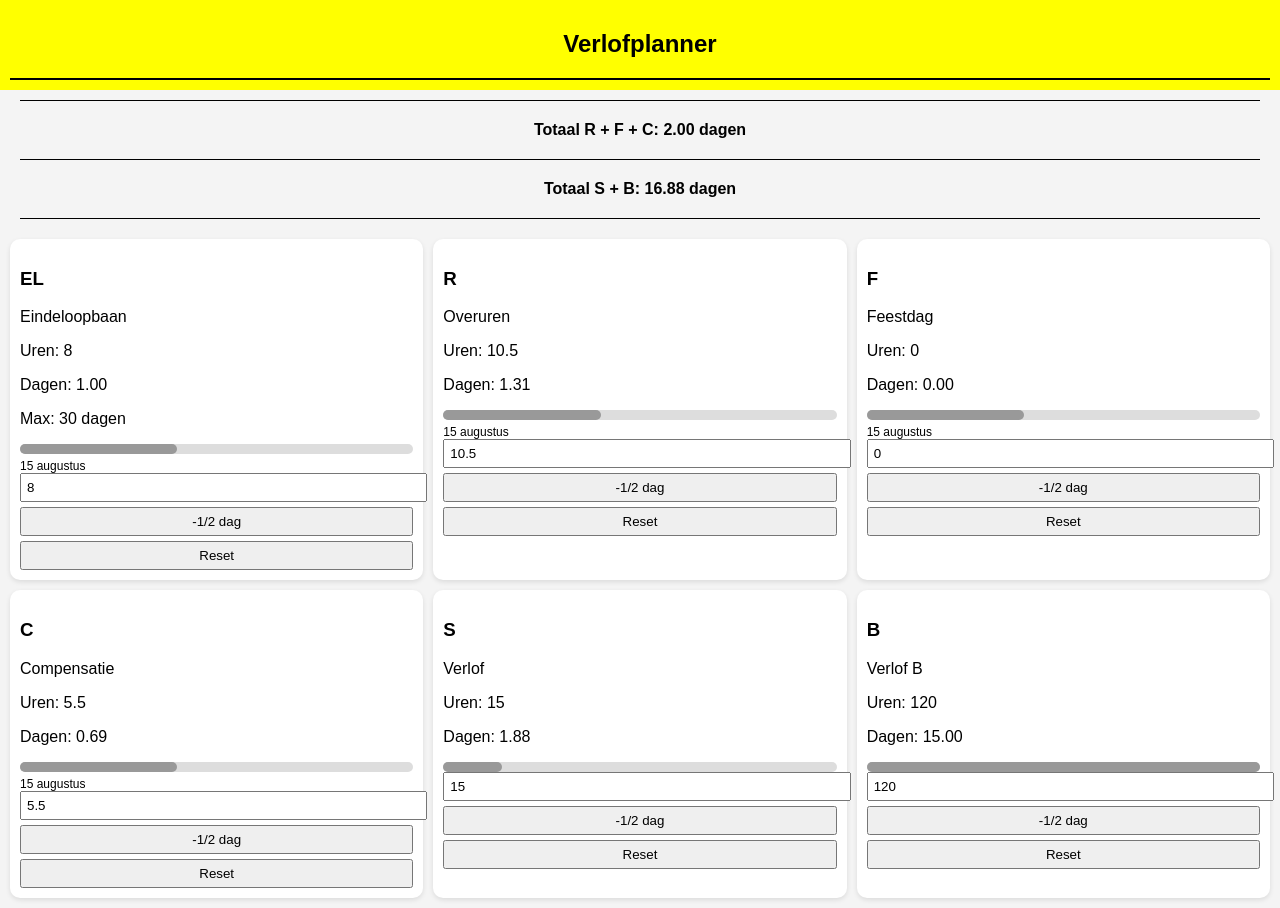
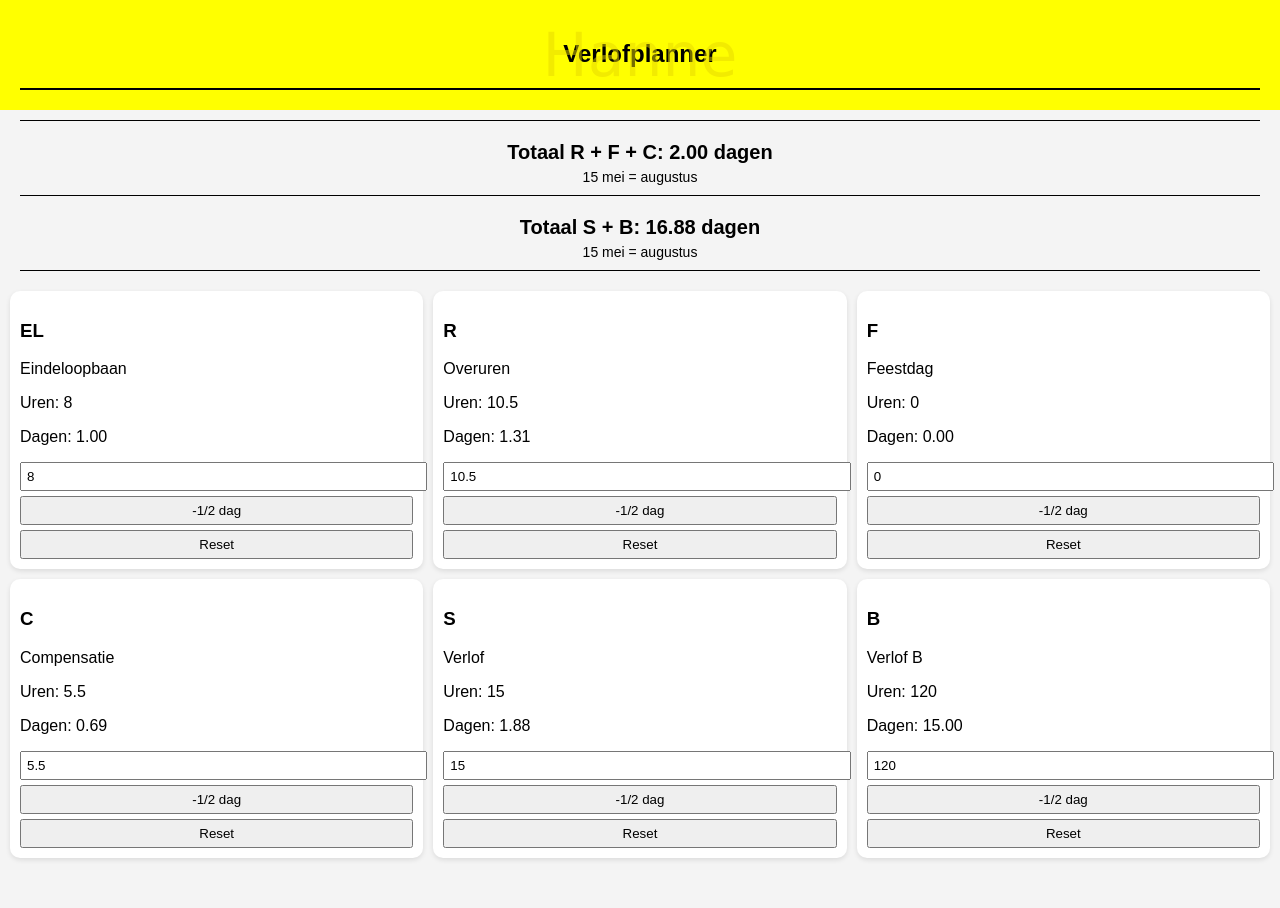
Before and after one commit to LamWM40/verlofplannerhanne, a plain HTML site: page index.html in a window 1280 px wide. After the commit the page ends 868 px from the top, so only its background shows below. Drawn offline with Linux system fonts and the light colour scheme.

Commit message:
Refactor index.html for better styling and summary
Updated styles and improved summary text in Verlofplanner.

```diff
--- a/index.html
+++ b/index.html
@@ -5,14 +5,32 @@
 <meta name="viewport" content="width=device-width, initial-scale=1.0">
 <title>Verlofplanner</title>
 <link rel="manifest" href="manifest.json">
+
 <style>
 body { font-family: Arial; margin:0; padding:0; background:#f4f4f4; }
 
+/* HEADER */
 header {
   background:yellow;
   color:black;
-  padding:10px;
+  padding:20px;
   text-align:center;
+  position:relative;
+  overflow:hidden;
+}
+
+/* achtergrond naam */
+header::after{
+  content:"Hanne";
+  position:absolute;
+  top:50%;
+  left:50%;
+  transform:translate(-50%, -50%);
+  font-size:60px;
+  font-family:cursive;
+  color:#e6d800; /* donkerder geel */
+  opacity:0.5;
+  pointer-events:none;
 }
 
 .header-line {
@@ -20,10 +38,19 @@ header {
   margin-top:10px;
 }
 
+/* SAMENVATTING */
 .summary {
   text-align:center;
   padding:10px;
   font-weight:bold;
+  font-size:20px; /* groter */
+}
+
+.summary-small {
+  text-align:center;
+  font-size:14px;
+  margin-top:-5px;
+  margin-bottom:10px;
 }
 
 .summary-line {
@@ -31,22 +58,28 @@ header {
   margin:10px 20px;
 }
 
-.container { display:grid; grid-template-columns: 1fr 1fr 1fr; gap:10px; padding:10px; }
+/* GRID */
+.container {
+  display:grid;
+  grid-template-columns: 1fr 1fr 1fr;
+  gap:10px;
+  padding:10px;
+}
 
-.card { background:#fff; padding:10px; border-radius:10px; box-shadow:0 2px 5px rgba(0,0,0,0.1);}
+.card {
+  background:#fff;
+  padding:10px;
+  border-radius:10px;
+  box-shadow:0 2px 5px rgba(0,0,0,0.1);
+}
 
 input { width:100%; padding:5px; }
-
-.progress { height:10px; background:#ddd; border-radius:5px; margin-top:5px; }
-
-.bar { height:10px; border-radius:5px; background:#999; } /* 🔧 geen groen meer */
-
-.deadline { font-size:12px; margin-top:5px; }
 
 button { margin-top:5px; padding:5px; width:100%; }
 
 </style>
 </head>
+
 <body>
 
 <header>
@@ -55,7 +88,6 @@ button { margin-top:5px; padding:5px; width:100%; }
 </header>
 
 <div id="summary"></div>
-
 <div class="container" id="app"></div>
 
 <script>
@@ -69,14 +101,15 @@ const codes = {
 };
 
 const workDayHours = 8;
-const MAX_EL_DAYS = 30;
 
-// 🔧 maand +3 → nu enkel "15 maand"
-function getFutureMonth(){
+// 🔧 maand +3 (tekst voor samenvatting)
+function getFutureMonthText(){
   const now = new Date();
+  const currentMonth = now.toLocaleString('nl-NL', { month: 'long' });
   const future = new Date(now.getFullYear(), now.getMonth() + 3, 1);
-  const maandNaam = future.toLocaleString('nl-NL', { month: 'long' });
-  return `15 ${maandNaam}`;
+  const futureMonth = future.toLocaleString('nl-NL', { month: 'long' });
+
+  return `15 ${currentMonth} = ${futureMonth}`;
 }
 
 function getCurrentMonthKey(){
@@ -126,16 +159,6 @@ function render(){
   if(['R','F','C'].includes(code)) totalRFC += days;
   if(['S','B'].includes(code)) totalSB += days;
 
-  let percent = Math.min(100, item.hours);
-  let message = '';
-
-  if(['EL','R','F','C'].includes(code)){
-    const today = new Date().getDate();
-    const progressDays = Math.min(today, 15);
-    percent = (progressDays / 15) * 100;
-    message = getFutureMonth();
-  }
-
   const div = document.createElement('div');
   div.className='card';
   div.innerHTML = `
@@ -143,9 +166,6 @@ function render(){
    <p>${item.name}</p>
    <p>Uren: ${item.hours}</p>
    <p>Dagen: ${days.toFixed(2)}</p>
-   ${code === 'EL' ? `<p>Max: ${MAX_EL_DAYS} dagen</p>` : ''}
-   <div class="progress"><div class="bar" style="width:${percent}%"></div></div>
-   ${['EL','R','F','C'].includes(code) ? `<div class="deadline">${message}</div>` : ''}
    <input type="number" value="${item.hours}" onchange="update('${code}', this.value)">
    <button onclick="minusHalfDay('${code}')">-1/2 dag</button>
    <button onclick="resetCode('${code}')">Reset</button>
@@ -154,11 +174,17 @@ function render(){
  });
 
  // 🔧 Samenvatting
+ const maandTekst = getFutureMonthText();
+
  summary.innerHTML = `
    <div class="summary-line"></div>
    <div class="summary">Totaal R + F + C: ${totalRFC.toFixed(2)} dagen</div>
+   <div class="summary-small">${maandTekst}</div>
+
    <div class="summary-line"></div>
    <div class="summary">Totaal S + B: ${totalSB.toFixed(2)} dagen</div>
+   <div class="summary-small">${maandTekst}</div>
+
    <div class="summary-line"></div>
  `;
 }
```
